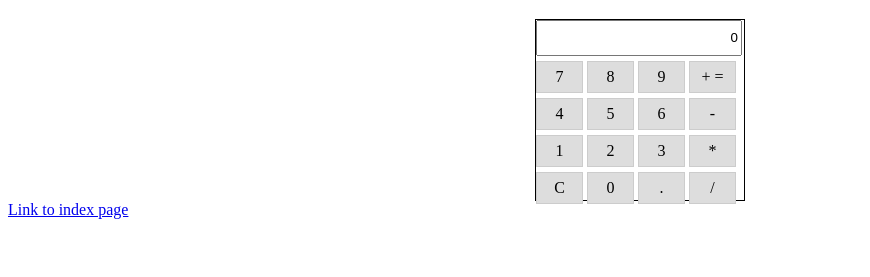
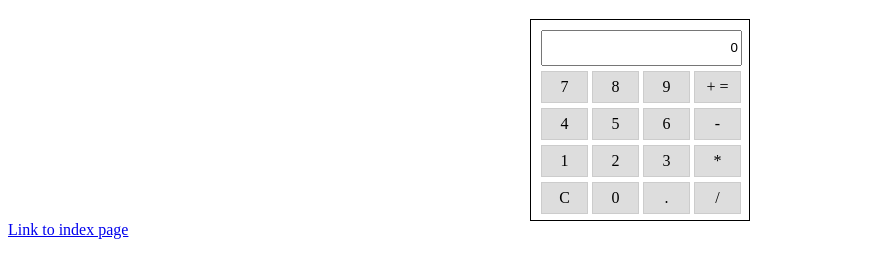
Before and after one commit to shyam9411/CS5610-HW02, a plain HTML site: page calc/calc.html in a window 1280 px wide. Shown: the part 61-338 px from the top of the page, without its empty margins (0-870 px from the left). Drawn offline with Linux system fonts and the light colour scheme.

Commit message:
Fixed the mismatch in alignment when opening calculcator in browser

```diff
--- a/calc/calc.css
+++ b/calc/calc.css
@@ -2,7 +2,7 @@
     max-width: 208px;
     max-height: 180px;
     border: 1px solid black;
-    padding: 10  0 10 10;
+    padding: 10px 0px 10px 10px;
     margin-left: auto;
     margin-right: auto;
 }
@@ -12,7 +12,7 @@ h1 {
 }
 
 .calcDisplay #displayText {
-    width: 198px;
+    width: 193px;
     text-align: right;
     height: 30px;
 }
```
